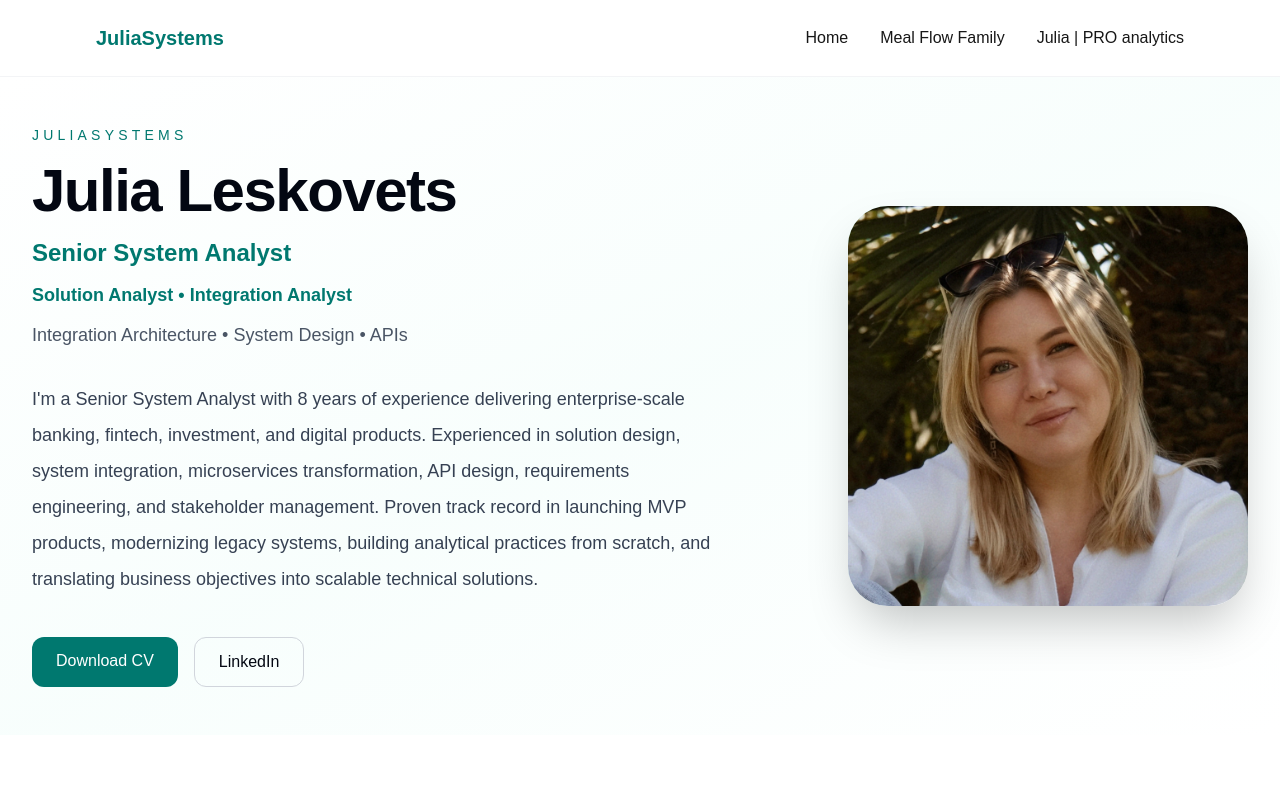
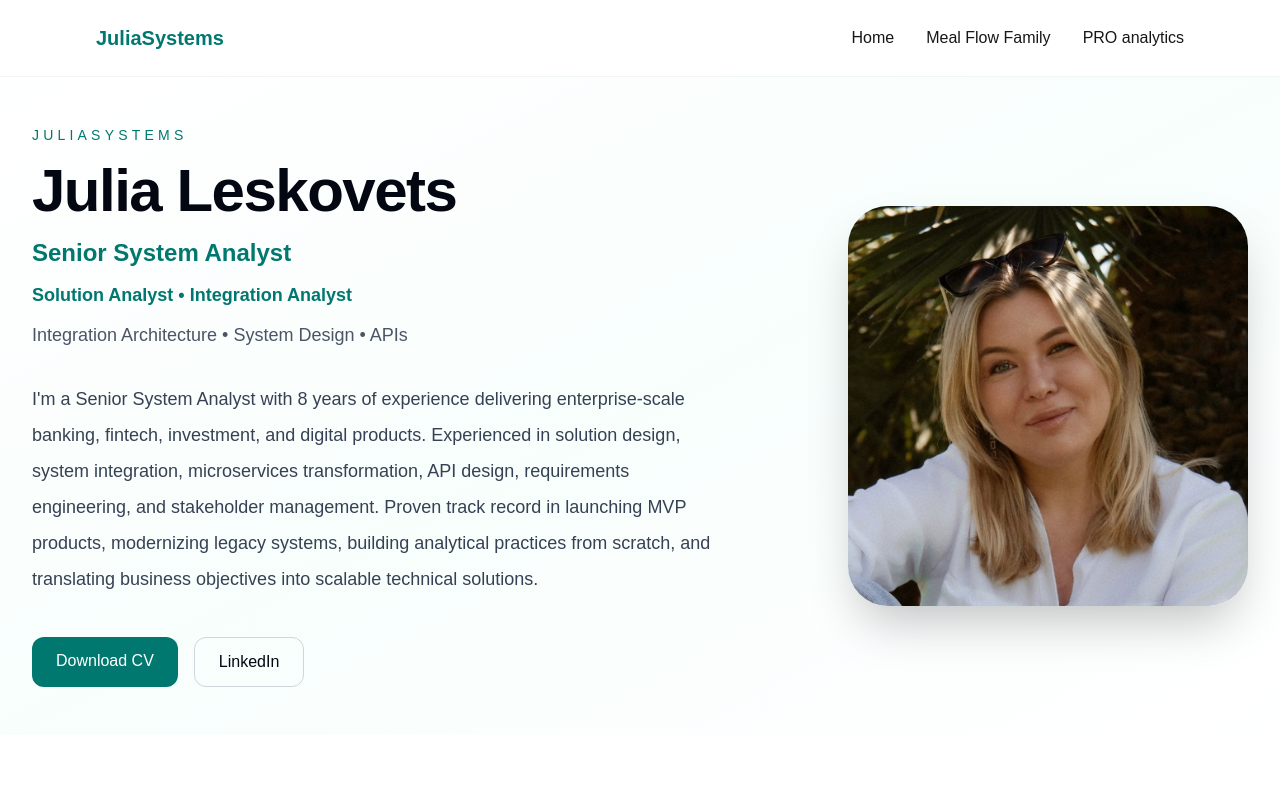
Before and after one commit to jleskovets/juliasystems, a Next.js app: page / in a window 1280 px wide. Shown: the top 800 px of the page. Built offline with nearby package versions, Linux system fonts and the light colour scheme.

Commit message:
Update Header.tsx

```diff
--- a/components/Header.tsx
+++ b/components/Header.tsx
@@ -21,10 +21,10 @@ export default function Header() {
           </a>
 
           <a
-            href="/Julia|PROanalytics"
+            href="/PROanalytics"
             className="hover:text-teal-700"
           >
-            Julia | PRO analytics
+            PRO analytics
           </a>
         </nav>
       </div>
```
